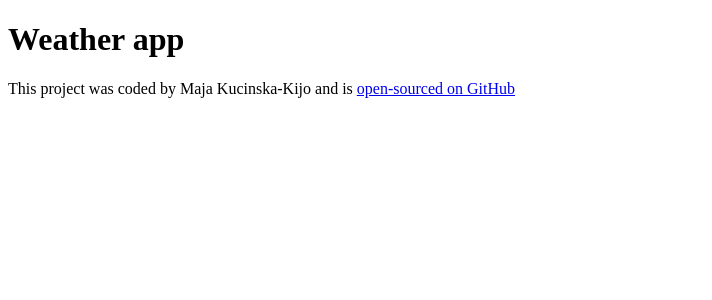
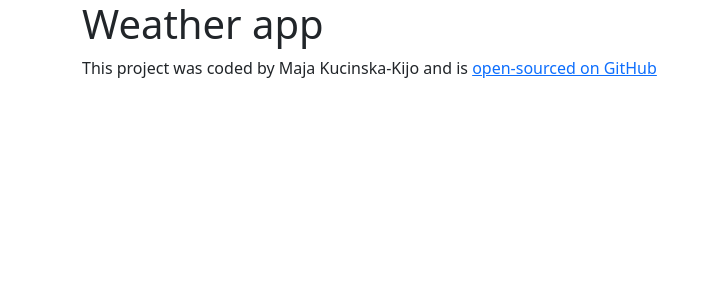
Before and after one commit to majakucinska/react-weather-app, a React (Create React App) app: page / in a window 1280 px wide. Shown: the top 300 px of the page, without its empty margins (0-712 px from the left). Built offline with nearby package versions, Linux system fonts and the light colour scheme; the HTML template or start-up script is replaced by a standard one.

Commit message:
Added bootstrap

```diff
--- a/package.json
+++ b/package.json
@@ -3,6 +3,7 @@
   "version": "0.1.0",
   "private": true,
   "dependencies": {
+    "bootstrap": "^5.3.0",
     "react": "^18.2.0",
     "react-dom": "^18.2.0",
     "react-scripts": "0.9.5"
--- a/src/App.js
+++ b/src/App.js
@@ -5,11 +5,13 @@ import './App.css';
 export default function App() {
     return (
       <div className="App">
-        <h1>Weather app</h1>
-        <footer>
-          This project was coded by Maja Kucinska-Kijo and is {""}
-        <a href="https://github.com/majakucinska/react-weather-app" target="_blank">open-sourced on GitHub</a>
-        </footer>
+        <div className="container">
+          <h1>Weather app</h1>
+          <footer>
+            This project was coded by Maja Kucinska-Kijo and is {""}
+          <a href="https://github.com/majakucinska/react-weather-app" target="_blank">open-sourced on GitHub</a>
+          </footer>
+        </div>
       </div>
     );
   }
--- a/src/index.js
+++ b/src/index.js
@@ -1,5 +1,6 @@
 import React from 'react';
 import ReactDOM from 'react-dom';
+import 'bootstrap/dist/css/bootstrap.css';
 import App from './App';
 import './index.css';
 
```
Also changed, not shown: 1 other file (tests, documents, lock files or other folders).
